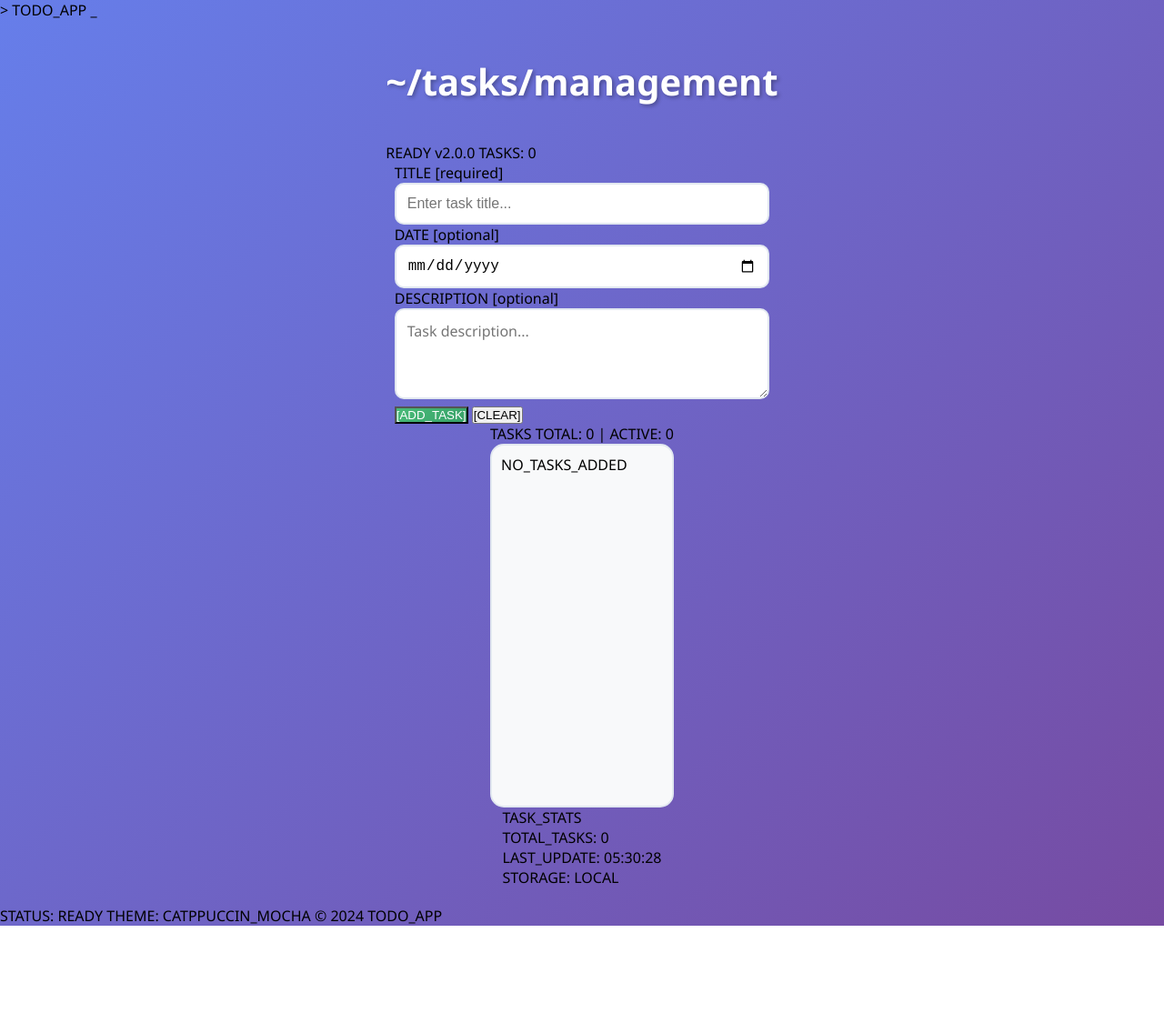
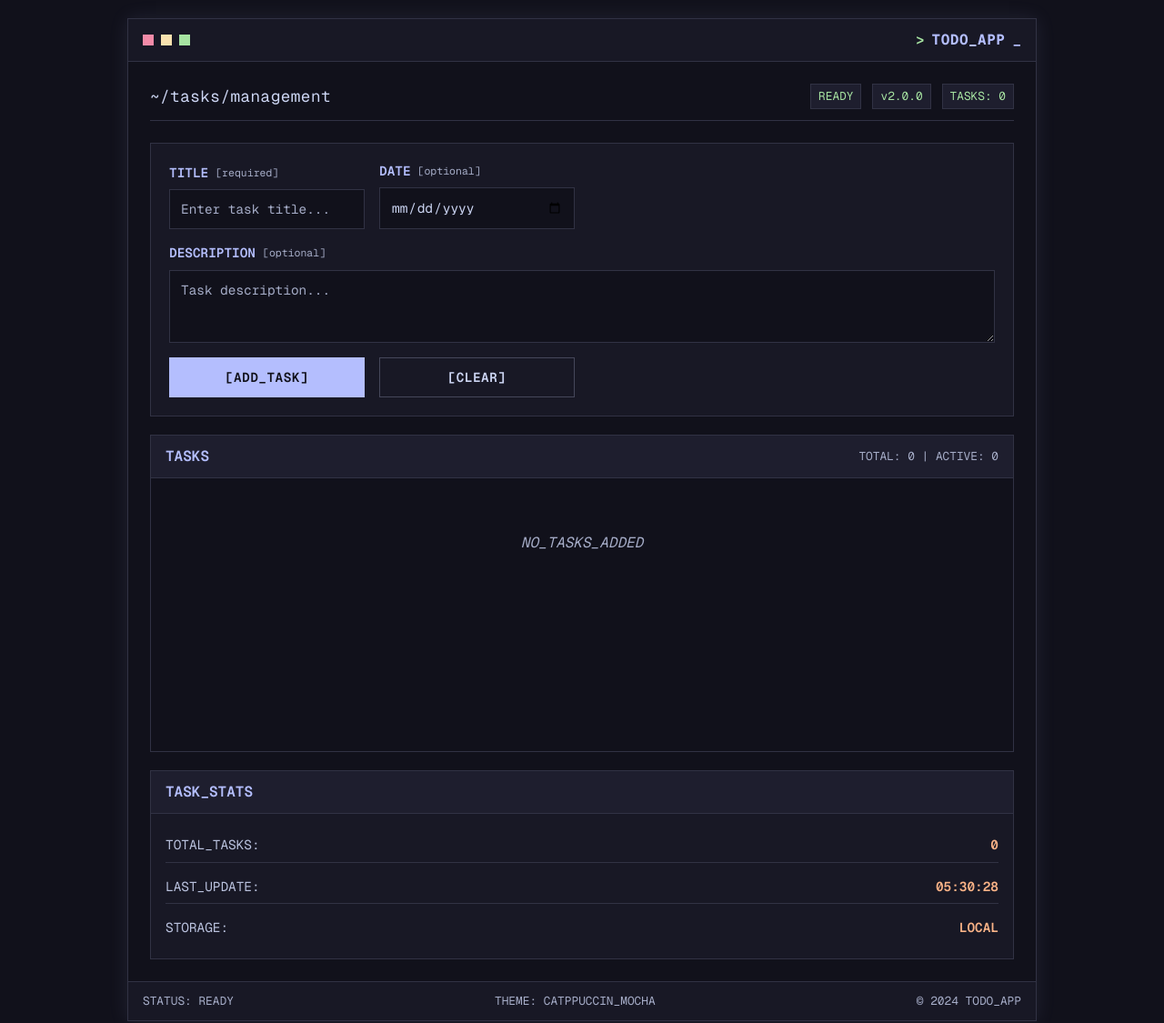
Before and after one commit to acheronx0577/JavaScript-Building-a-ToDo-App, a plain HTML site: page index.html in a window 1280 px wide. Shown: the whole page at 91% size. Before the commit the page ends 1018 px from the top, so only its background shows below. Drawn offline with nearby package versions, Linux system fonts and the light colour scheme.

Commit message:
Update styles.css

```diff
--- a/styles.css
+++ b/styles.css
@@ -1,329 +1,564 @@
 :root {
-    --white: #fff;
-    --light-grey: #f8f9fa;
-    --dark-grey: #2d3748;
-    --darker-grey: #1a202c;
-    --primary: #4299e1;
-    --primary-dark: #3182ce;
-    --secondary: #48bb78;
-    --danger: #f56565;
-    --warning: #ed8936;
-    --text: #2d3748;
-    --text-light: #718096;
-    --border: #e2e8f0;
-    --shadow: 0 4px 6px -1px rgba(0, 0, 0, 0.1), 0 2px 4px -1px rgba(0, 0, 0, 0.06);
-    --shadow-lg: 0 10px 15px -3px rgba(0, 0, 0, 0.1), 0 4px 6px -2px rgba(0, 0, 0, 0.05);
+    /* Catppuccin Mocha Theme Colors */
+    --bg-base: #11111b;
+    --bg-mantle: #181825;
+    --bg-crust: #1e1e2e;
+    --text: #cdd6f4;
+    --subtext0: #a6adc8;
+    --subtext1: #bac2de;
+    --surface0: #313244;
+    --surface1: #45475a;
+    --surface2: #585b70;
+    --overlay0: #6c7086;
+    --overlay1: #7f849c;
+    --overlay2: #9399b2;
+    --lavender: #b4befe;
+    --blue: #89b4fa;
+    --sapphire: #74c7ec;
+    --sky: #89dceb;
+    --teal: #94e2d5;
+    --green: #a6e3a1;
+    --yellow: #f9e2af;
+    --peach: #fab387;
+    --maroon: #eba0ac;
+    --red: #f38ba8;
+    --mauve: #cba6f7;
+    --pink: #f5c2e7;
+    --flamingo: #f2cdcd;
+    --rosewater: #f5e0dc;
+
+    --shadow-glow: 0 0 20px rgba(180, 190, 254, 0.1);
 }
 
-*,
-*::before,
-*::after {
+* {
     margin: 0;
     padding: 0;
     box-sizing: border-box;
 }
 
 body {
-    background: linear-gradient(135deg, #667eea 0%, #764ba2 100%);
+    font-family: 'Geist Mono', monospace;
+    background: var(--bg-base);
+    color: var(--text);
+    line-height: 1.4;
     min-height: 100vh;
-    font-family: 'Segoe UI', Tahoma, Geneva, Verdana, sans-serif;
+    display: flex;
+    align-items: center;
+    justify-content: center;
+    padding: 20px;
 }
 
-main {
+.terminal {
+    background: var(--bg-base);
+    border: 1px solid var(--surface0);
+    border-radius: 0px;
+    box-shadow: var(--shadow-glow);
+    max-width: 1000px;
+    width: 100%;
+    overflow: hidden;
+}
+
+.terminal-header {
+    background: var(--bg-mantle);
+    border-bottom: 1px solid var(--surface0);
+    padding: 12px 16px;
+    display: flex;
+    align-items: center;
+    justify-content: space-between;
+}
+
+.window-controls {
+    display: flex;
+    gap: 8px;
+}
+
+.control {
+    width: 12px;
+    height: 12px;
+    border-radius: 0px;
+    display: inline-block;
+    background: var(--surface1);
+}
+
+.control.close {
+    background: var(--red);
+}
+
+.control.minimize {
+    background: var(--yellow);
+}
+
+.control.maximize {
+    background: var(--green);
+}
+
+.title-bar {
+    display: flex;
+    align-items: center;
+    gap: 8px;
+    font-weight: 600;
+}
+
+.prompt {
+    color: var(--green);
+}
+
+.title {
+    color: var(--lavender);
+    letter-spacing: 0.5px;
+    font-weight: 700;
+}
+
+.cursor {
+    color: var(--lavender);
+    animation: blink 1s infinite;
+}
+
+@keyframes blink {
+
+    0%,
+    100% {
+        opacity: 1;
+    }
+
+    50% {
+        opacity: 0;
+    }
+}
+
+.terminal-body {
+    padding: 24px;
+}
+
+.app-header {
+    display: flex;
+    justify-content: space-between;
+    align-items: center;
+    margin-bottom: 24px;
+    padding-bottom: 12px;
+    border-bottom: 1px solid var(--surface0);
+}
+
+.app-title {
+    color: var(--text);
+    font-size: 1.1em;
+    font-weight: 400;
+    letter-spacing: 0.5px;
+}
+
+.status-bar {
+    display: flex;
+    gap: 12px;
+}
+
+.status-item {
+    background: var(--bg-crust);
+    padding: 4px 8px;
+    border-radius: 0px;
+    font-size: 0.8em;
+    color: var(--green);
+    border: 1px solid var(--surface0);
+}
+
+.control-panel {
+    background: var(--bg-mantle);
+    border: 1px solid var(--surface0);
+    border-radius: 0px;
+    padding: 20px;
+    margin-bottom: 20px;
+    display: grid;
+    grid-template-columns: repeat(auto-fit, minmax(200px, 1fr));
+    gap: 16px;
+    align-items: end;
+}
+
+.input-group {
     display: flex;
     flex-direction: column;
-    justify-content: center;
-    align-items: center;
-    padding: 20px;
-    min-height: 100vh;
+    gap: 8px;
 }
 
-h1 {
-    color: var(--white);
-    margin: 20px 0 40px 0;
-    font-size: 2.5rem;
-    font-weight: 700;
-    text-align: center;
-    text-shadow: 2px 2px 4px rgba(0, 0, 0, 0.3);
+.input-group.full-width {
+    grid-column: 1 / -1;
 }
 
-.todo-app {
-    background-color: var(--white);
-    width: 100%;
-    max-width: 500px;
-    min-height: 500px;
-    border-radius: 20px;
-    padding: 30px;
-    box-shadow: var(--shadow-lg);
-    position: relative;
+.input-label {
     display: flex;
-    flex-direction: column;
-    gap: 20px;
+    align-items: center;
+    gap: 8px;
+    font-size: 0.9em;
 }
 
-.btn {
+.label-text {
+    color: var(--lavender);
+    font-weight: 600;
+}
+
+.label-desc {
+    color: var(--subtext0);
+    font-size: 0.8em;
+}
+
+.terminal-input {
+    background: var(--bg-base);
+    border: 1px solid var(--surface0);
+    border-radius: 0px;
+    padding: 12px;
+    color: var(--text);
+    font-family: 'Geist Mono', monospace;
+    font-size: 0.9em;
+    transition: all 0.3s ease;
+}
+
+.terminal-input:focus {
+    outline: none;
+    border-color: var(--lavender);
+    box-shadow: 0 0 10px rgba(180, 190, 254, 0.2);
+}
+
+.terminal-input::placeholder {
+    color: var(--subtext0);
+}
+
+.terminal-input.textarea {
+    resize: vertical;
+    min-height: 80px;
+    font-family: 'Geist Mono', monospace;
+}
+
+.terminal-btn {
+    background: var(--bg-base);
+    border: 1px solid var(--surface0);
+    border-radius: 0px;
+    padding: 12px 20px;
+    color: var(--text);
+    font-family: 'Geist Mono', monospace;
+    font-size: 0.9em;
     cursor: pointer;
-    padding: 12px 24px;
-    border: none;
-    border-radius: 10px;
-    font-weight: 600;
-    font-size: 0.9rem;
     transition: all 0.3s ease;
     text-transform: uppercase;
     letter-spacing: 0.5px;
+    font-weight: 600;
+    height: fit-content;
 }
 
-.btn:hover {
-    transform: translateY(-2px);
-    box-shadow: var(--shadow);
+.terminal-btn:hover {
+    background: var(--surface0);
+    border-color: var(--lavender);
+    transform: translateY(-1px);
 }
 
-.large-btn {
-    width: 100%;
-    padding: 15px;
-    font-size: 1.1rem;
+.terminal-btn.primary {
+    background: var(--lavender);
+    border-color: var(--lavender);
+    color: var(--bg-base);
 }
 
-#open-task-form-btn {
-    background: linear-gradient(135deg, var(--primary), var(--primary-dark));
-    color: white;
+.terminal-btn.primary:hover {
+    background: var(--blue);
+    border-color: var(--blue);
 }
 
-#add-or-update-task-btn {
-    background: linear-gradient(135deg, var(--secondary), #38a169);
-    color: white;
-}
-
-.close-task-form-btn {
-    background: none;
-    border: none;
-    cursor: pointer;
-    padding: 5px;
-    border-radius: 50%;
-    transition: background-color 0.3s ease;
-}
-
-.close-task-form-btn:hover {
-    background-color: var(--border);
-}
-
-.close-icon {
-    width: 24px;
-    height: 24px;
-}
-
-.task-form {
-    display: flex;
-    position: absolute;
-    top: 50%;
-    left: 50%;
-    transform: translate(-50%, -50%);
-    background-color: var(--white);
-    border-radius: 20px;
-    padding: 25px;
-    width: 90%;
-    max-width: 450px;
-    min-height: 500px;
-    flex-direction: column;
-    justify-content: space-between;
-    overflow: auto;
-    box-shadow: var(--shadow-lg);
-    z-index: 1000;
-}
-
-.task-form-header {
-    display: flex;
-    justify-content: flex-end;
-}
-
-.task-form-body {
-    display: flex;
-    flex-direction: column;
-    gap: 20px;
-}
-
-.task-form-footer {
-    display: flex;
-    justify-content: center;
-    margin-top: 20px;
-}
-
-.task-form-label {
-    font-size: 1rem;
-    font-weight: 600;
-    color: var(--text);
-    margin-bottom: 8px;
-    display: block;
-}
-
-#title-input,
-#date-input,
-#description-input {
-    width: 100%;
-    padding: 12px;
-    border: 2px solid var(--border);
-    border-radius: 10px;
-    font-size: 1rem;
-    transition: border-color 0.3s ease, box-shadow 0.3s ease;
-}
-
-#title-input:focus,
-#date-input:focus,
-#description-input:focus {
-    outline: none;
-    border-color: var(--primary);
-    box-shadow: 0 0 0 3px rgba(66, 153, 225, 0.1);
-}
-
-#description-input {
-    resize: vertical;
-    min-height: 100px;
-    font-family: inherit;
-}
-
-#confirm-close-dialog {
-    padding: 30px;
-    margin: 10px auto;
-    border-radius: 20px;
-    border: none;
-    box-shadow: var(--shadow-lg);
-    max-width: 400px;
-}
-
-.confirm-close-dialog-btn-container {
-    display: flex;
-    justify-content: center;
-    gap: 15px;
-    margin-top: 20px;
-}
-
-#cancel-btn {
-    background-color: var(--light-grey);
+.terminal-btn.secondary {
+    background: transparent;
+    border-color: var(--surface1);
     color: var(--text);
 }
 
-#discard-btn {
-    background-color: var(--danger);
-    color: white;
+.terminal-btn.secondary:hover {
+    background: var(--surface0);
+    border-color: var(--lavender);
 }
 
-.discard-message-text {
-    font-weight: 600;
-    font-size: 1.3rem;
-    text-align: center;
-    color: var(--text);
+.terminal-btn.warning {
+    background: var(--red);
+    border-color: var(--red);
+    color: var(--bg-base);
 }
 
-#tasks-container {
-    height: 400px;
-    overflow-y: auto;
-    padding: 10px;
-    border: 2px solid var(--border);
-    border-radius: 15px;
-    background-color: var(--light-grey);
+.terminal-btn.warning:hover {
+    background: var(--maroon);
+    border-color: var(--maroon);
 }
 
-.task {
-    background: white;
-    padding: 20px;
-    margin: 10px 0;
-    border-radius: 15px;
-    box-shadow: var(--shadow);
-    border-left: 5px solid var(--primary);
-    transition: transform 0.2s ease, box-shadow 0.2s ease;
+.output-section {
+    background: var(--bg-mantle);
+    border: 1px solid var(--surface0);
+    border-radius: 0px;
+    margin-bottom: 20px;
 }
 
-.task:hover {
-    transform: translateY(-2px);
-    box-shadow: var(--shadow-lg);
+.output-header {
+    background: var(--bg-crust);
+    padding: 12px 16px;
+    display: flex;
+    justify-content: space-between;
+    align-items: center;
+    border-bottom: 1px solid var(--surface0);
 }
 
-.task p {
-    margin: 8px 0;
-    color: var(--text);
+.output-title {
+    color: var(--lavender);
+    font-weight: 600;
+    font-size: 1em;
 }
 
-.task strong {
-    color: var(--dark-grey);
+.output-stats {
+    color: var(--subtext0);
+    font-size: 0.8em;
 }
 
-.task button {
-    margin: 5px 5px 0 0;
-    padding: 8px 16px;
-    font-size: 0.8rem;
+.tasks-output {
+    padding: 20px;
+    background: var(--bg-base);
+    min-height: 300px;
+    max-height: 400px;
+    overflow-y: auto;
+    display: flex;
+    flex-direction: column;
+    gap: 12px;
 }
 
-.task button:first-of-type {
-    background: linear-gradient(135deg, var(--warning), #dd6b20);
-    color: white;
+.placeholder {
+    color: var(--subtext0);
+    font-style: italic;
+    text-align: center;
+    padding: 40px 20px;
 }
 
-.task button:last-of-type {
-    background: linear-gradient(135deg, var(--danger), #e53e3e);
-    color: white;
+.task-item {
+    background: var(--bg-mantle);
+    border: 1px solid var(--surface0);
+    border-left: 4px solid var(--lavender);
+    padding: 16px;
+    transition: all 0.3s ease;
 }
 
-.hidden {
-    display: none;
+.task-item:hover {
+    border-color: var(--lavender);
+    transform: translateX(2px);
 }
 
-/* Scrollbar styling */
-#tasks-container::-webkit-scrollbar {
+.task-header {
+    display: flex;
+    justify-content: space-between;
+    align-items: flex-start;
+    margin-bottom: 8px;
+}
+
+.task-title {
+    color: var(--text);
+    font-weight: 600;
+    font-size: 1em;
+}
+
+.task-date {
+    color: var(--peach);
+    font-size: 0.8em;
+    background: var(--bg-crust);
+    padding: 2px 6px;
+    border-radius: 0px;
+}
+
+.task-description {
+    color: var(--subtext1);
+    font-size: 0.9em;
+    line-height: 1.4;
+    margin-bottom: 12px;
+}
+
+.task-actions {
+    display: flex;
+    gap: 8px;
+}
+
+.task-actions .terminal-btn {
+    padding: 6px 12px;
+    font-size: 0.8em;
+    flex: 1;
+}
+
+.info-panel {
+    background: var(--bg-mantle);
+    border: 1px solid var(--surface0);
+    border-radius: 0px;
+}
+
+.info-header {
+    background: var(--bg-crust);
+    padding: 12px 16px;
+    border-bottom: 1px solid var(--surface0);
+}
+
+.info-title {
+    color: var(--lavender);
+    font-weight: 600;
+    font-size: 1em;
+}
+
+.info-content {
+    padding: 16px;
+}
+
+.pattern-stats {
+    display: flex;
+    flex-direction: column;
+    gap: 8px;
+}
+
+.stat-item {
+    display: flex;
+    justify-content: space-between;
+    align-items: center;
+    padding: 8px 0;
+    border-bottom: 1px solid var(--surface0);
+}
+
+.stat-item:last-child {
+    border-bottom: none;
+}
+
+.stat-label {
+    color: var(--subtext1);
+    font-size: 0.9em;
+}
+
+.stat-value {
+    color: var(--peach);
+    font-weight: 600;
+    font-size: 0.9em;
+}
+
+.terminal-footer {
+    background: var(--bg-mantle);
+    border-top: 1px solid var(--surface0);
+    padding: 12px 16px;
+}
+
+.footer-stats {
+    display: flex;
+    justify-content: space-between;
+    font-size: 0.8em;
+    color: var(--subtext0);
+}
+
+.stat {
+    font-family: 'Geist Mono', monospace;
+}
+
+/* Dialog Styles */
+.terminal-dialog {
+    background: var(--bg-mantle);
+    border: 1px solid var(--surface0);
+    border-radius: 0px;
+    padding: 0;
+    margin: auto;
+    box-shadow: var(--shadow-glow);
+}
+
+.terminal-dialog::backdrop {
+    background: rgba(17, 17, 27, 0.8);
+}
+
+.dialog-content {
+    padding: 0;
+    min-width: 400px;
+}
+
+.dialog-header {
+    background: var(--bg-crust);
+    padding: 16px 20px;
+    border-bottom: 1px solid var(--surface0);
+}
+
+.dialog-title {
+    color: var(--lavender);
+    font-weight: 600;
+    font-size: 1em;
+}
+
+.dialog-body {
+    padding: 20px;
+}
+
+.dialog-message {
+    color: var(--text);
+    font-size: 0.9em;
+    line-height: 1.4;
+}
+
+.dialog-actions {
+    padding: 16px 20px 20px;
+    display: flex;
+    gap: 12px;
+    justify-content: flex-end;
+    border-top: 1px solid var(--surface0);
+}
+
+/* Scrollbar Styling */
+.tasks-output::-webkit-scrollbar {
     width: 8px;
 }
 
-#tasks-container::-webkit-scrollbar-track {
-    background: var(--border);
-    border-radius: 10px;
+.tasks-output::-webkit-scrollbar-track {
+    background: var(--bg-mantle);
 }
 
-#tasks-container::-webkit-scrollbar-thumb {
-    background: var(--primary);
-    border-radius: 10px;
+.tasks-output::-webkit-scrollbar-thumb {
+    background: var(--surface1);
+    border-radius: 0px;
 }
 
-#tasks-container::-webkit-scrollbar-thumb:hover {
-    background: var(--primary-dark);
+.tasks-output::-webkit-scrollbar-thumb:hover {
+    background: var(--surface2);
 }
 
-/* Responsive design */
+/* Responsive Design */
 @media (max-width: 768px) {
-    main {
+    body {
         padding: 10px;
     }
 
-    h1 {
-        font-size: 2rem;
-        margin: 10px 0 30px 0;
+    .terminal-body {
+        padding: 16px;
     }
 
-    .todo-app {
-        padding: 20px;
-        min-height: 400px;
+    .app-header {
+        flex-direction: column;
+        gap: 12px;
+        align-items: flex-start;
     }
 
-    .task-form {
-        width: 95%;
-        padding: 20px;
+    .control-panel {
+        grid-template-columns: 1fr;
     }
 
-    #tasks-container {
-        height: 300px;
+    .footer-stats {
+        flex-direction: column;
+        gap: 8px;
     }
-}
 
-@media (max-width: 480px) {
-    .confirm-close-dialog-btn-container {
+    .output-header {
+        flex-direction: column;
+        gap: 8px;
+        align-items: flex-start;
+    }
+
+    .task-header {
+        flex-direction: column;
+        gap: 8px;
+        align-items: flex-start;
+    }
+
+    .task-actions {
+        width: 100%;
+    }
+
+    .dialog-actions {
         flex-direction: column;
     }
 
-    .btn {
-        width: 100%;
-        margin: 5px 0;
-    }
-
-    .task button {
-        width: 100%;
-        margin: 5px 0;
+    .terminal-dialog {
+        min-width: 90vw;
     }
 }
```
